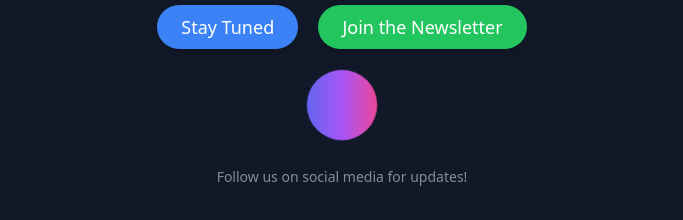
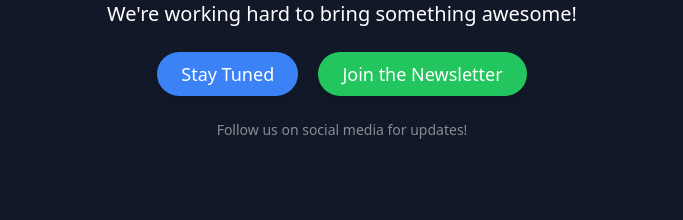
Before and after one commit to Anuj412803/demo2, a plain HTML site: page index.html in a window 1280 px wide. Shown: the part 366-586 px from the top of the page, without its empty margins (298-981 px from the left). Drawn offline with nearby package versions, Linux system fonts and the light colour scheme.

Commit message:
Update index.html

```diff
--- a/index.html
+++ b/index.html
@@ -47,11 +47,6 @@
       </span>
     </div>
 
-    <div class="mt-6">
-      <div class="pulse inline-block rounded-full w-16 h-16 bg-gradient-to-r from-indigo-500 via-purple-500 to-pink-500">
-      </div>
-    </div>
-
     <div class="mt-10 text-sm opacity-50">
       <p>Follow us on social media for updates!</p>
     </div>
```
